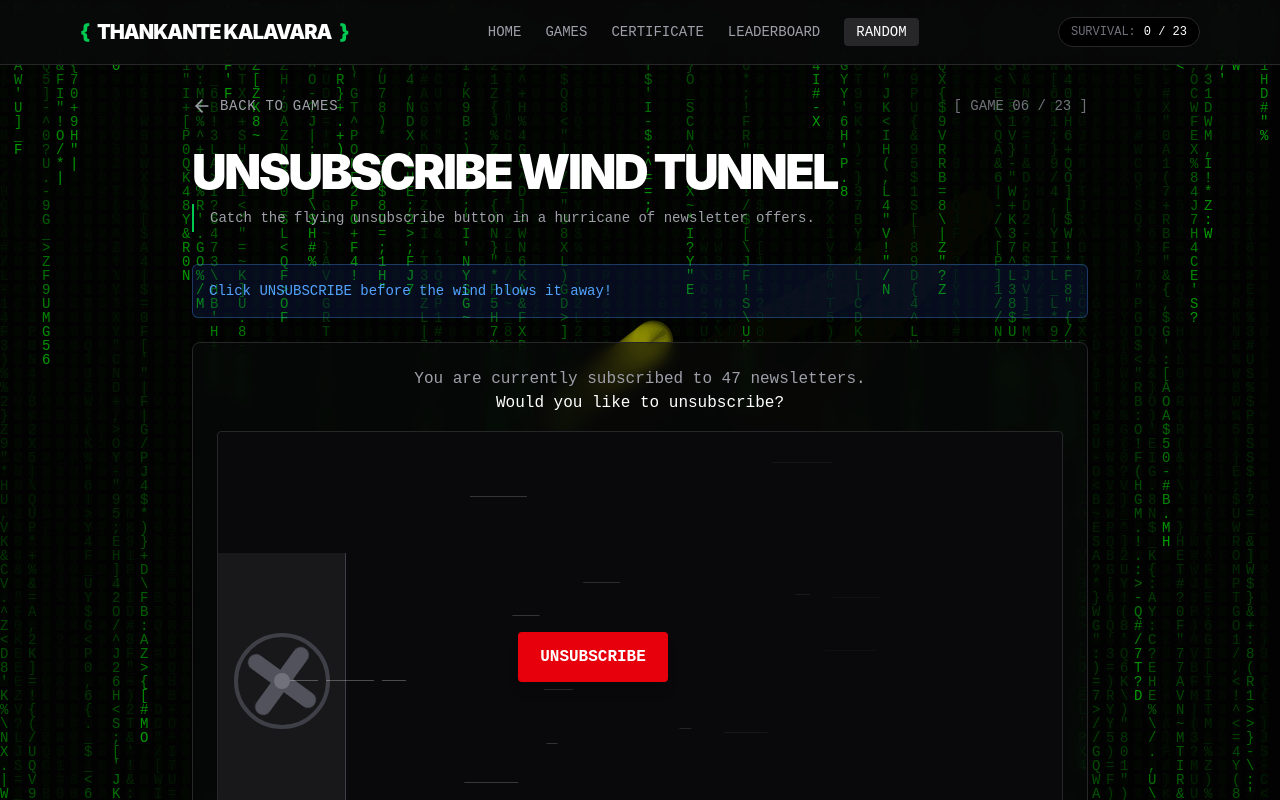
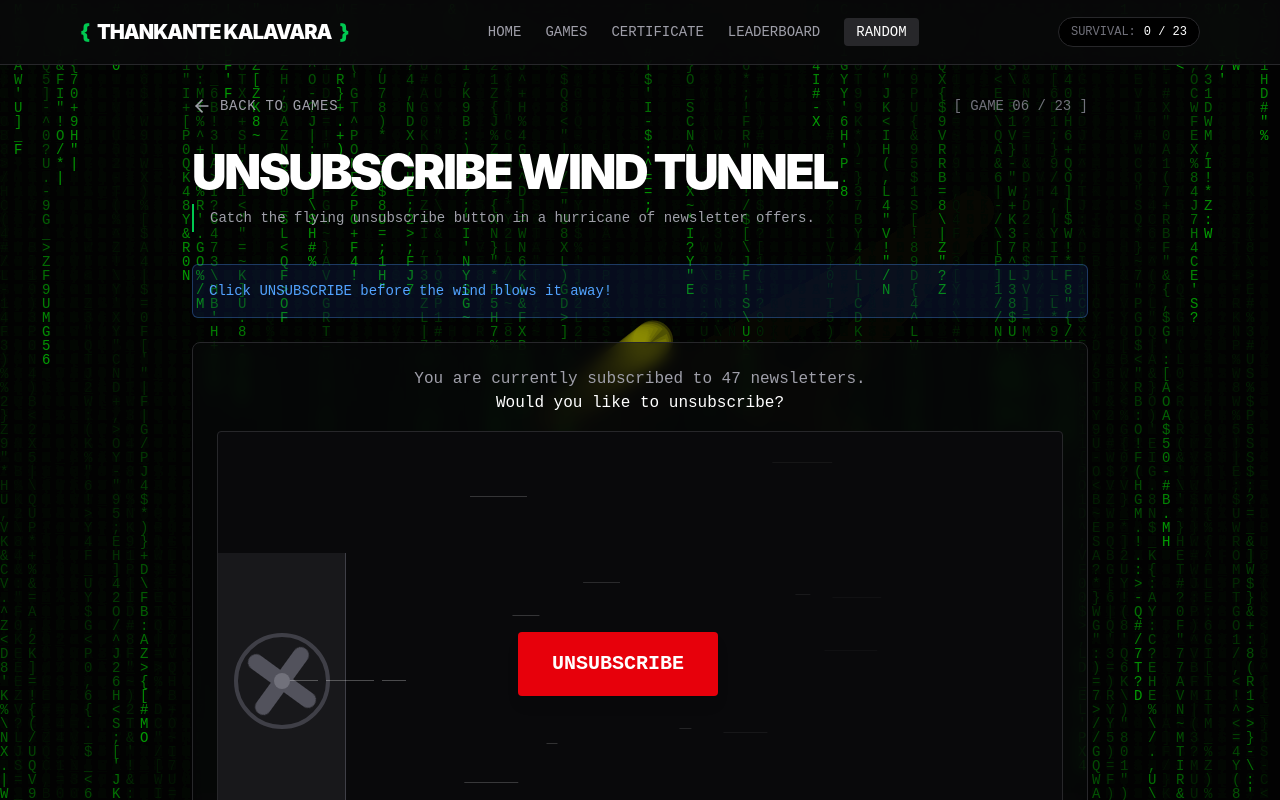
Before and after one commit to adwaith620/Thankante-Kalavara, a React (Vite) app: page /games/unsubscribe-wind-tunnel in a window 1280 px wide. Both pictures are taken after a click on the button "START GAME". Shown: the top 800 px of the page. Built offline with nearby package versions, Linux system fonts and the light colour scheme.

Commit message:
made wind tunnel easier

```diff
--- a/src/games/UnsubscribeWindTunnel.tsx
+++ b/src/games/UnsubscribeWindTunnel.tsx
@@ -17,7 +17,7 @@ export const UnsubscribeWindTunnel = () => {
     currentY: 200,
     vx: 0,
     vy: 0,
-    windStrength: 0.1,
+    windStrength: 0.02,
     dead: false
   });
 
@@ -29,14 +29,14 @@ export const UnsubscribeWindTunnel = () => {
     recordAttempt();
   }, []);
 
-  // 1.5 second timer for massive wind
+  // 2 second timer for massive wind
   useEffect(() => {
     if (hasWon || isLost) return;
 
     timerRef.current = setTimeout(() => {
       // Massive wind blows it away
       stateRef.current.windStrength = 20;
-    }, 1500);
+    }, 2000);
 
     return () => {
       if (timerRef.current) clearTimeout(timerRef.current);
@@ -126,7 +126,7 @@ export const UnsubscribeWindTunnel = () => {
       currentY: 200,
       vx: 0,
       vy: 0,
-      windStrength: 0.1,
+      windStrength: 0.02,
       dead: false
     };
     setBtnPos({ x: 300, y: 200 });
@@ -204,7 +204,7 @@ export const UnsubscribeWindTunnel = () => {
           onMouseDown={handleUnsubscribe}
           onTouchStart={handleUnsubscribe}
           disabled={hasWon}
-          className={`absolute w-[150px] h-[50px] font-mono font-bold rounded shadow-lg transition-colors ${
+          className={`absolute w-[200px] h-[64px] text-xl font-mono font-bold rounded shadow-lg transition-colors ${
             hasWon ? 'bg-green-500 text-white cursor-default' : 'bg-red-600 hover:bg-red-500 text-white cursor-pointer'
           }`}
           style={{
```
